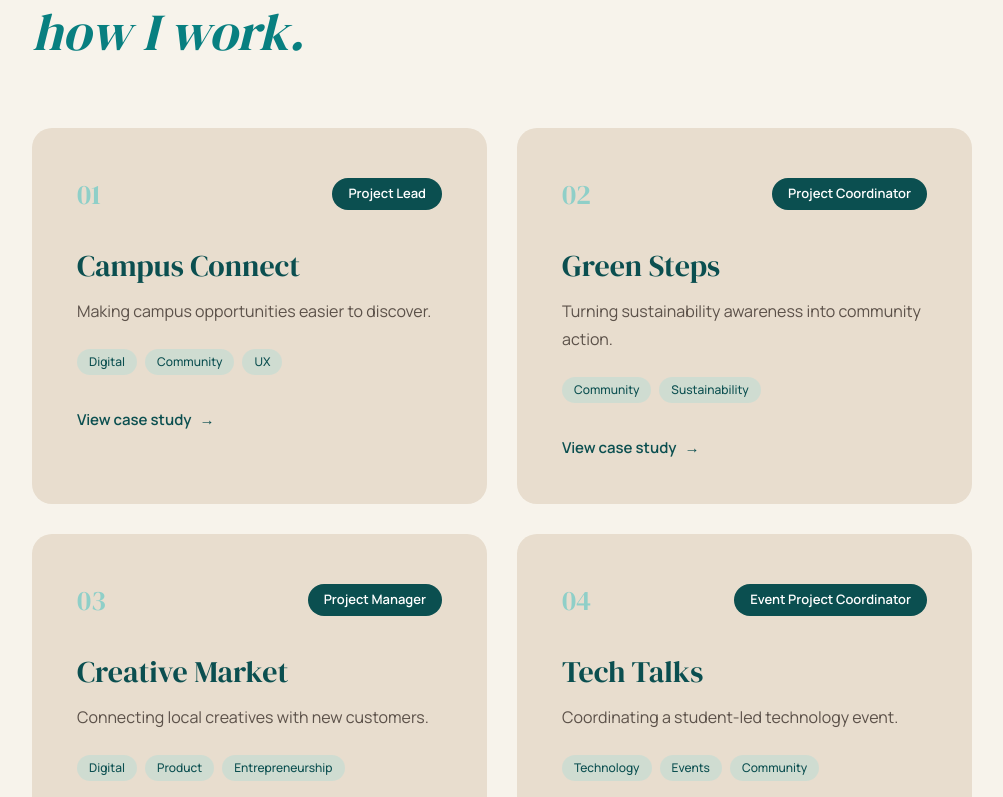
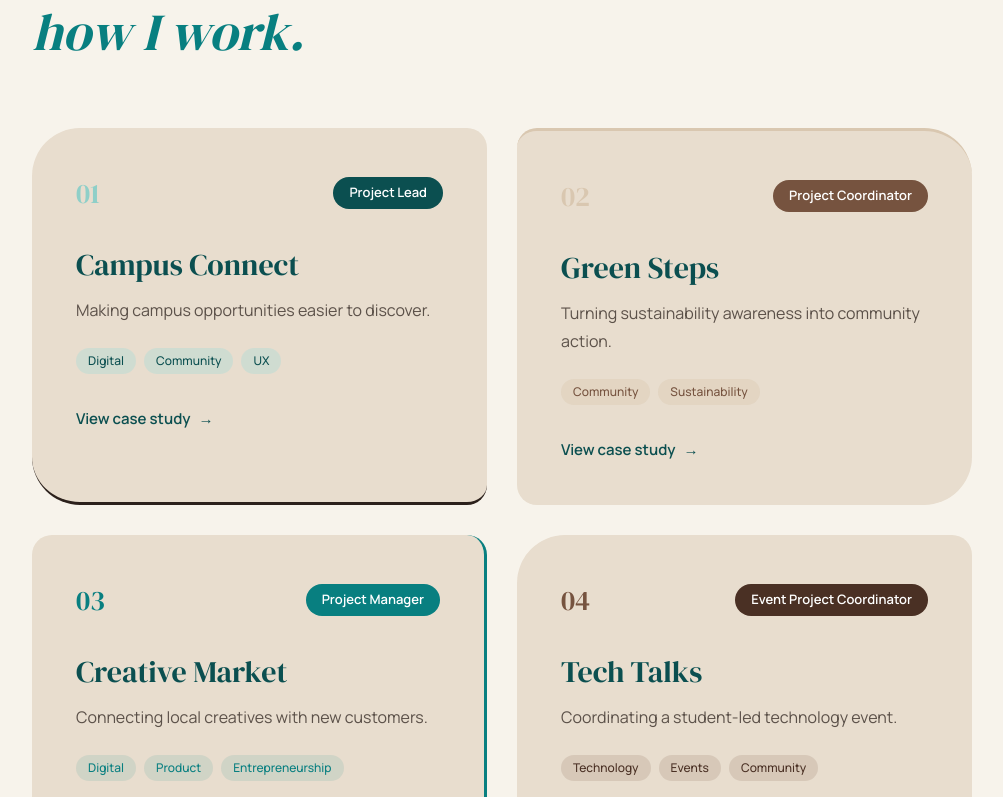
Before and after one commit to Darkween-ship-it/Learning_JS_Hafida, a React (Vite) app in the folder Day18/my-project/: page / in a window 1280 px wide. Shown: the part 2743-3540 px from the top of the page, without its empty margins (138-1141 px from the left). Built offline with nearby package versions, Linux system fonts and the light colour scheme.

Commit message:
designing the first project card

```diff
--- a/Day18/my-project/src/components/Projects.tsx
+++ b/Day18/my-project/src/components/Projects.tsx
@@ -29,11 +29,41 @@ const projects = [
   },
 ]
 
+const cardStyles = [
+  // 01 - rounded top heavy + soft-aqua accent
+  {
+    container: 'bg-beige hover:bg-white rounded-l-[48px] rounded-r-[20px] border-b-[3px] border-l-soft-aqua',
+    number: 'text-soft-aqua group-hover:text-peacock',
+    role: 'bg-deep-teal text-white',
+    tag: 'bg-pastel-teal/50 text-deep-teal',
+  },
+  // 02 - rounded right heavy + sand tint on hover
+  {
+    container: 'bg-beige hover:bg-white rounded-r-[48px] rounded-l-[20px] border-t-[3px] border-t-sand',
+    number: 'text-sand group-hover:text-cocoa',
+    role: 'bg-cocoa text-white',
+    tag: 'bg-sand/40 text-cocoa',
+  },
+  // 03 - rounded bottom heavy + peacock accent
+  {
+    container: 'bg-beige hover:bg-white rounded-b-[48px] rounded-t-[20px] border-r-[3px] border-r-peacock',
+    number: 'text-peacock group-hover:text-ocean',
+    role: 'bg-peacock text-white',
+    tag: 'bg-peacock/10 text-peacock',
+  },
+  // 04 - rounded left heavy + olive/warm accent
+  {
+    container: 'bg-beige hover:bg-white rounded-l-[48px] rounded-r-[20px] border-b-[3px] border-b-cocoa',
+    number: 'text-cocoa group-hover:text-chocolate',
+    role: 'bg-chocolate text-white',
+    tag: 'bg-cocoa/15 text-chocolate',
+  },
+]
+
 export default function Projects() {
   return (
     <section id="project" className="bg-ivory py-[100px] md:py-[120px]">
       <div className="max-w-[1100px] mx-auto px-[20px] md:px-[50px] lg:px-[80px]">
-
         <h2 className="font-serif text-[42px] md:text-[52px] text-espresso mb-16 leading-tight">
           Projects that show
           <br />
@@ -41,17 +71,23 @@ export default function Projects() {
         </h2>
 
         <div className="grid md:grid-cols-2 gap-[30px]">
-          {projects.map((project) => (
+          {projects.map((project, i) => {
+            const style = cardStyles[i % cardStyles.length]
+            return (
               <article
                 key={project.id}
-              className="group bg-beige rounded-[20px] p-[36px] md:p-[44px] border border-transparent hover:border-pastel-teal hover:bg-white transition-all cursor-pointer"
+                className={`group ${style.container} p-[36px] md:p-[44px] transition-all cursor-pointer hover:border-pastel-teal`}
               >
                 {/* Project number */}
                 <div className="flex items-center justify-between mb-8">
-                <span className="font-serif text-[28px] text-soft-aqua group-hover:text-peacock transition-colors">
+                  <span
+                    className={`font-serif text-[28px] transition-colors ${style.number}`}
+                  >
                     {project.id}
                   </span>
-                <span className="text-[13px] font-semibold text-white bg-deep-teal px-[16px] py-[6px] rounded-full">
+                  <span
+                    className={`text-[13px] font-semibold px-[16px] py-[6px] rounded-full ${style.role}`}
+                  >
                     {project.role}
                   </span>
                 </div>
@@ -71,7 +107,7 @@ export default function Projects() {
                   {project.tags.map((tag) => (
                     <span
                       key={tag}
-                    className="text-[12px] font-medium text-deep-teal bg-pastel-teal/50 px-[12px] py-[4px] rounded-full"
+                      className={`text-[12px] font-medium px-[12px] py-[4px] rounded-full ${style.tag}`}
                     >
                       {tag}
                     </span>
@@ -89,7 +125,8 @@ export default function Projects() {
                   </span>
                 </a>
               </article>
-          ))}
+            )
+          })}
         </div>
       </div>
     </section>
```
Lines whose indentation alone changed are shown as unchanged.
